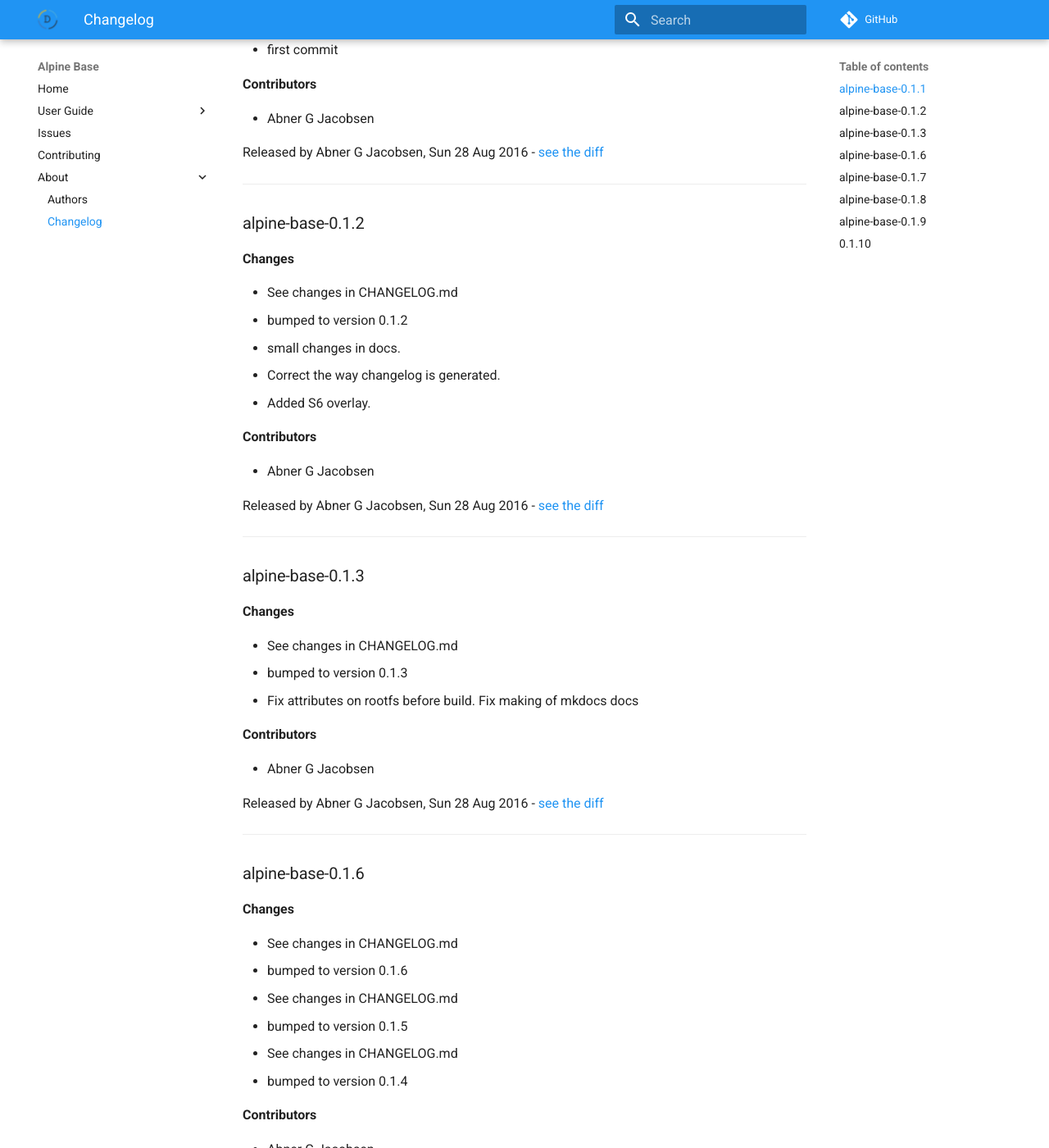
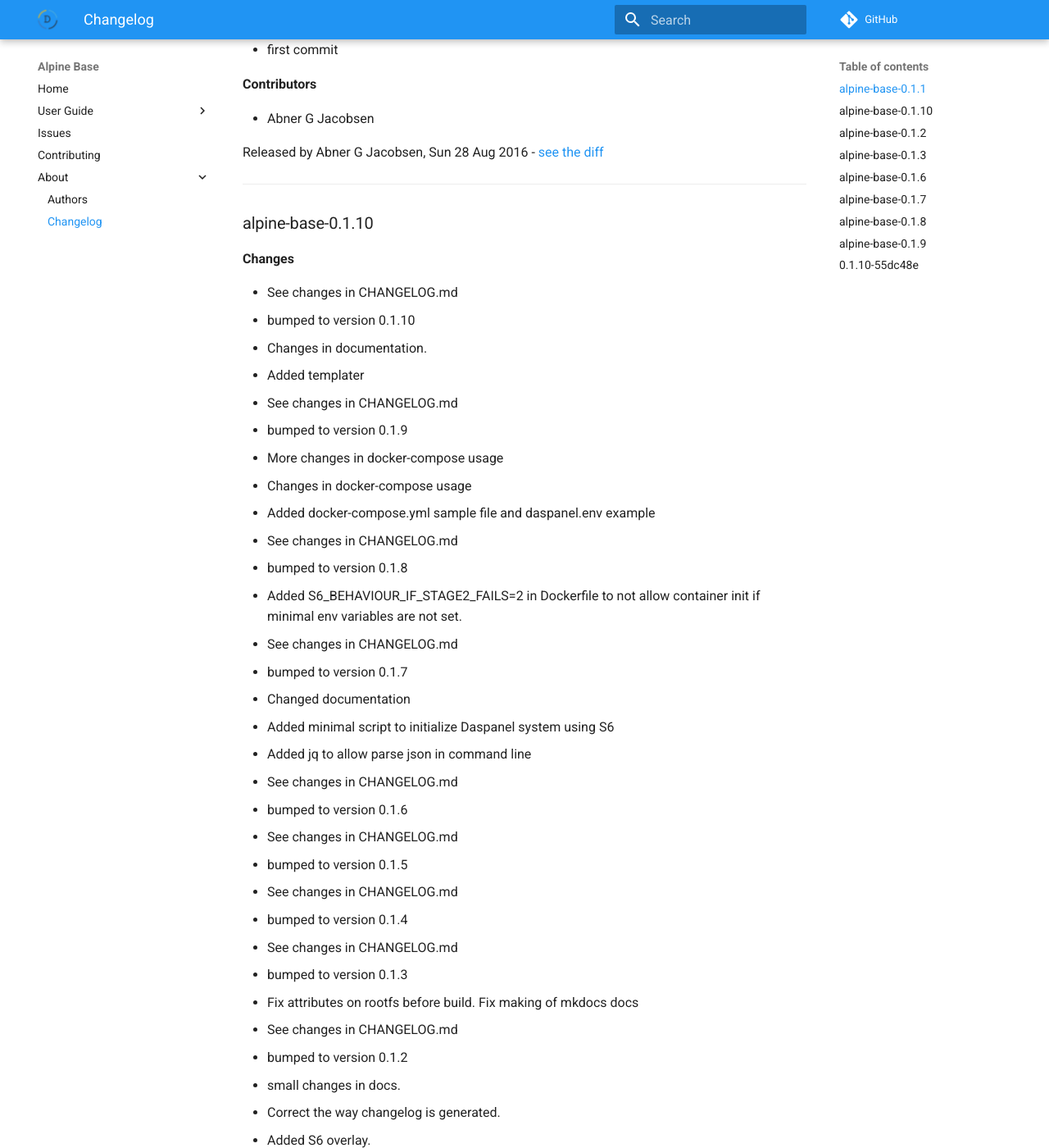
Before and after one commit to SIXwishlist/alpine-base, an MkDocs documentation site: the page built from docs/changelog.md, in a window 1280 px wide and 1400 px high, scrolled down 286 px. Shown: the whole window at 82% size. Built offline with MkDocs 1.6.1 and Material for MkDocs 9.7.7, drawn with Linux system fonts in a browser that asks for light colours; comment, search, counter and statistics services are not loaded; old or Windows-style settings are respelled for this version of MkDocs; some of the changed text lies outside the part shown.

Commit message:
Changelog updated

```diff
--- a/docs/changelog.md
+++ b/docs/changelog.md
@@ -15,9 +15,35 @@ Released by Abner G Jacobsen, Sun 28 Aug 2016 -
 [see the diff](https://github.com/admindaspanel/alpine-base/compare/...#diff)
 ______________
 
-### alpine-base-0.1.2
+### alpine-base-0.1.10
 __Changes__
 
+- See changes in CHANGELOG.md
+- bumped to version 0.1.10
+- Changes in documentation.
+- Added templater
+- See changes in CHANGELOG.md
+- bumped to version 0.1.9
+- More changes in docker-compose usage
+- Changes in docker-compose usage
+- Added docker-compose.yml sample file and daspanel.env example
+- See changes in CHANGELOG.md
+- bumped to version 0.1.8
+- Added S6_BEHAVIOUR_IF_STAGE2_FAILS=2 in Dockerfile to not allow container init if minimal env variables are not set.
+- See changes in CHANGELOG.md
+- bumped to version 0.1.7
+- Changed documentation
+- Added minimal script to initialize Daspanel system using S6
+- Added jq to allow parse json in command line
+- See changes in CHANGELOG.md
+- bumped to version 0.1.6
+- See changes in CHANGELOG.md
+- bumped to version 0.1.5
+- See changes in CHANGELOG.md
+- bumped to version 0.1.4
+- See changes in CHANGELOG.md
+- bumped to version 0.1.3
+- Fix attributes on rootfs before build. Fix making of mkdocs docs
 - See changes in CHANGELOG.md
 - bumped to version 0.1.2
 - small changes in docs.
@@ -28,7 +54,15 @@ __Contributors__
 
 - Abner G Jacobsen
 
-Released by Abner G Jacobsen, Sun 28 Aug 2016 -
+Released by Abner G Jacobsen, Thu 08 Sep 2016 -
+[see the diff](https://github.com/admindaspanel/alpine-base/compare/...#diff)
+______________
+
+### alpine-base-0.1.2
+__Changes__
+
+
+Released by N/A, Thu 10 Nov 2016 -
 [see the diff](https://github.com/admindaspanel/alpine-base/compare/...#diff)
 ______________
 
@@ -114,9 +148,15 @@ Released by Abner G Jacobsen, Tue 06 Sep 2016 -
 [see the diff](https://github.com/admindaspanel/alpine-base/compare/...#diff)
 ______________
 
-### 0.1.10
+### 0.1.10-55dc48e
 __Changes__
 
+- Minor corrections
+- Added configuration step in S6 using ENV variables and templates
+- ENV variables can be set using more than one env file
+- Changed Makefile to clean all *~files
+- Added ssmtp package
+- See changes in CHANGELOG.md
 - bumped to version 0.1.10
 - Changes in documentation.
 - Added templater
@@ -155,6 +195,6 @@ __Contributors__
 
 - Abner G Jacobsen
 
-Released by Abner G Jacobsen, Thu 08 Sep 2016 -
-[see the diff](https://github.com/admindaspanel/alpine-base/compare/e794b6646b6fd8f677c0a36af19d72e14f6311cc...0.1.10#diff)
+Released by Abner G Jacobsen, Thu 10 Nov 2016 -
+[see the diff](https://github.com/admindaspanel/alpine-base/compare/e794b6646b6fd8f677c0a36af19d72e14f6311cc...0.1.10-55dc48e#diff)
 ______________
```
Also changed, not shown: CHANGELOG.md (+45 -5 lines).
